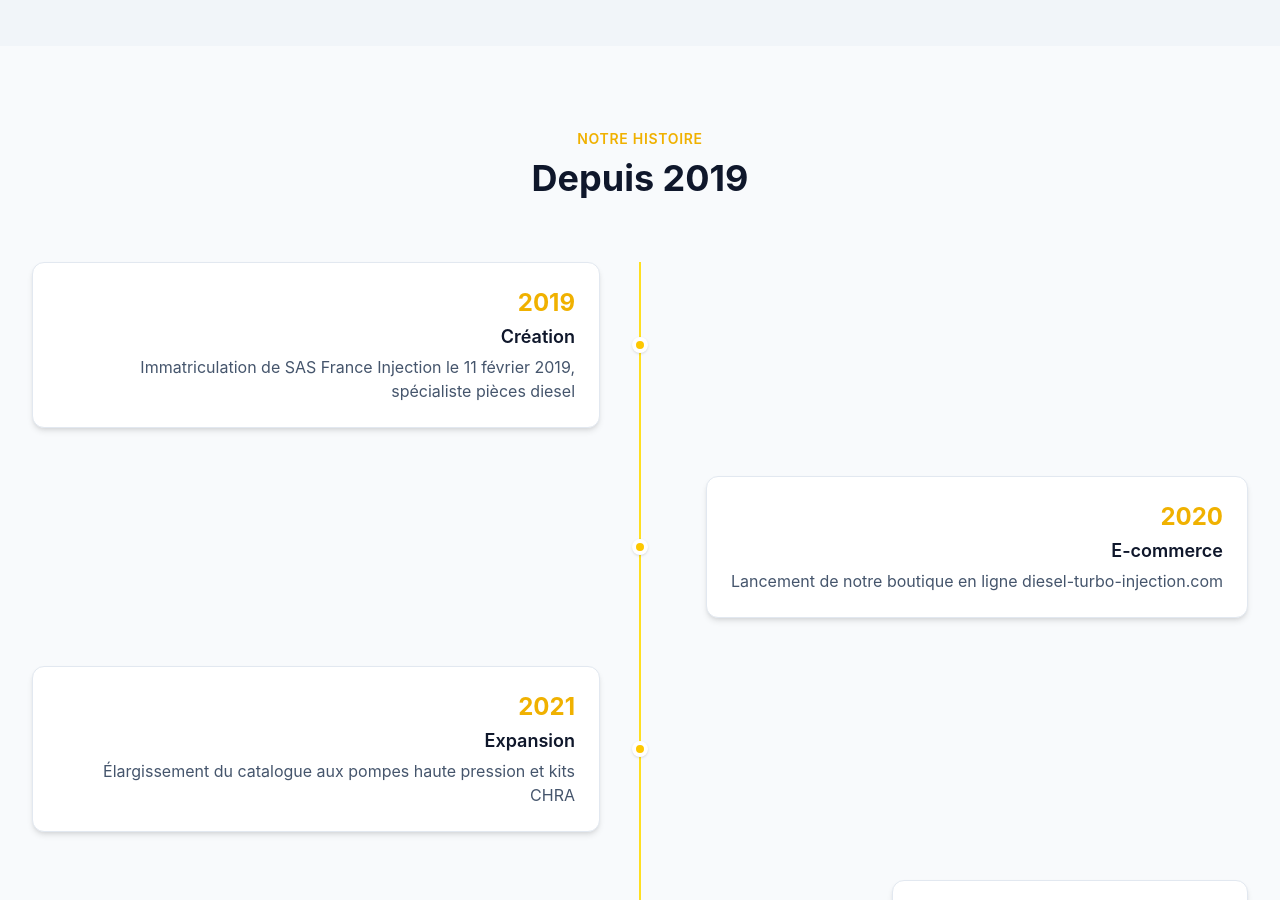
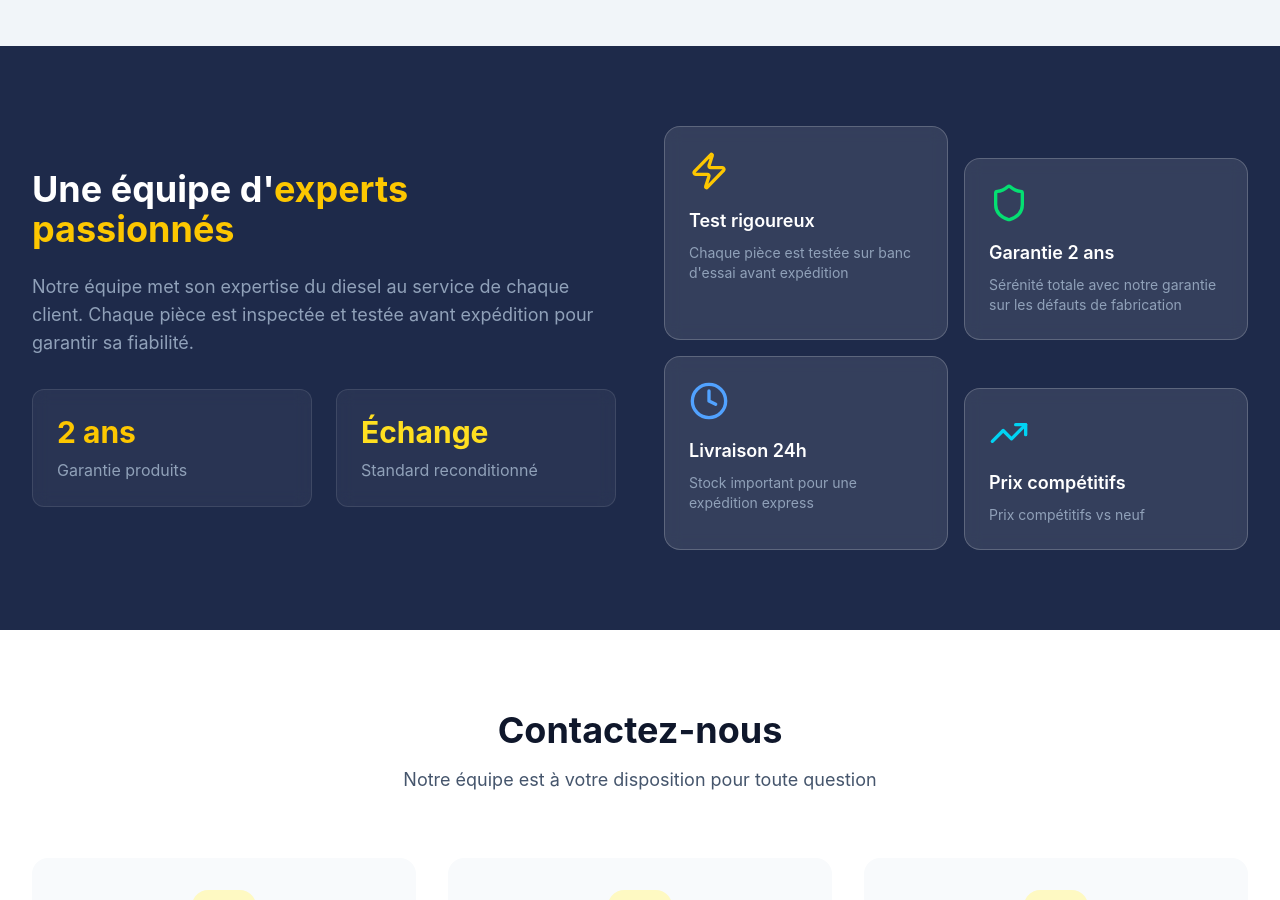
Before and after one commit to BigBonny/diesel-injecteurs, a Next.js app: page /apropos in a window 1280 px wide. Shown: the part 1900-2800 px from the top of the page. Built offline with nearby package versions, Linux system fonts and the light colour scheme.

Commit message:
fix: remove frise chronologique from apropos page

```diff
--- a/src/app/apropos/page.tsx
+++ b/src/app/apropos/page.tsx
@@ -31,14 +31,6 @@ const values = [
     title: 'Logistique',
     description: 'Stock important pour une livraison express 24h partout en France et en Europe.'
   }
-];
-
-const milestones = [
-  { year: '2019', title: 'Création', desc: 'Immatriculation de SAS France Injection le 11 février 2019, spécialiste pièces diesel' },
-  { year: '2020', title: 'E-commerce', desc: 'Lancement de notre boutique en ligne diesel-turbo-injection.com' },
-  { year: '2021', title: 'Expansion', desc: 'Élargissement du catalogue aux pompes haute pression et kits CHRA' },
-  { year: '2022', title: 'Europe', desc: 'Livraison dans toute l\'Union Européenne' },
-  { year: '2024', title: 'Croissance', desc: 'Renforcement de notre stock et de notre équipe technique' },
 ];
 
 const stats = [
@@ -169,34 +161,6 @@ export default function AboutPage() {
         </div>
       </section>
 
-      {/* Timeline */}
-      <section className="py-20">
-        <div className="max-w-7xl mx-auto px-4 sm:px-6 lg:px-8">
-          <div className="text-center mb-16">
-            <span className="text-yellow-500 font-semibold text-sm uppercase tracking-wider">Notre histoire</span>
-            <h2 className="text-4xl font-bold text-slate-900 mt-2">Depuis 2019</h2>
-          </div>
-          <div className="relative">
-            <div className="absolute left-1/2 -translate-x-1/2 h-full w-0.5 bg-yellow-300 hidden md:block" />
-            <div className="space-y-12">
-              {milestones.map((milestone, idx) => (
-                <div key={idx} className={`flex items-center gap-8 ${idx % 2 === 0 ? 'md:flex-row' : 'md:flex-row-reverse'}`}>
-                  <div className="flex-1 text-right md:text-right">
-                    <div className={`bg-white rounded-xl p-6 shadow-md border border-slate-200 inline-block ${idx % 2 === 0 ? 'md:ml-auto' : 'md:mr-auto'}`}>
-                      <div className="text-2xl font-bold text-yellow-500 mb-1">{milestone.year}</div>
-                      <div className="text-lg font-semibold text-slate-900 mb-1">{milestone.title}</div>
-                      <div className="text-slate-600">{milestone.desc}</div>
-                    </div>
-                  </div>
-                  <div className="w-4 h-4 bg-yellow-400 rounded-full border-4 border-white shadow hidden md:block relative z-10" />
-                  <div className="flex-1" />
-                </div>
-              ))}
-            </div>
-          </div>
-        </div>
-      </section>
-
       {/* Team/Expertise */}
       <section className="py-20 bg-[#1e2a4a] text-white">
         <div className="max-w-7xl mx-auto px-4 sm:px-6 lg:px-8">
```
